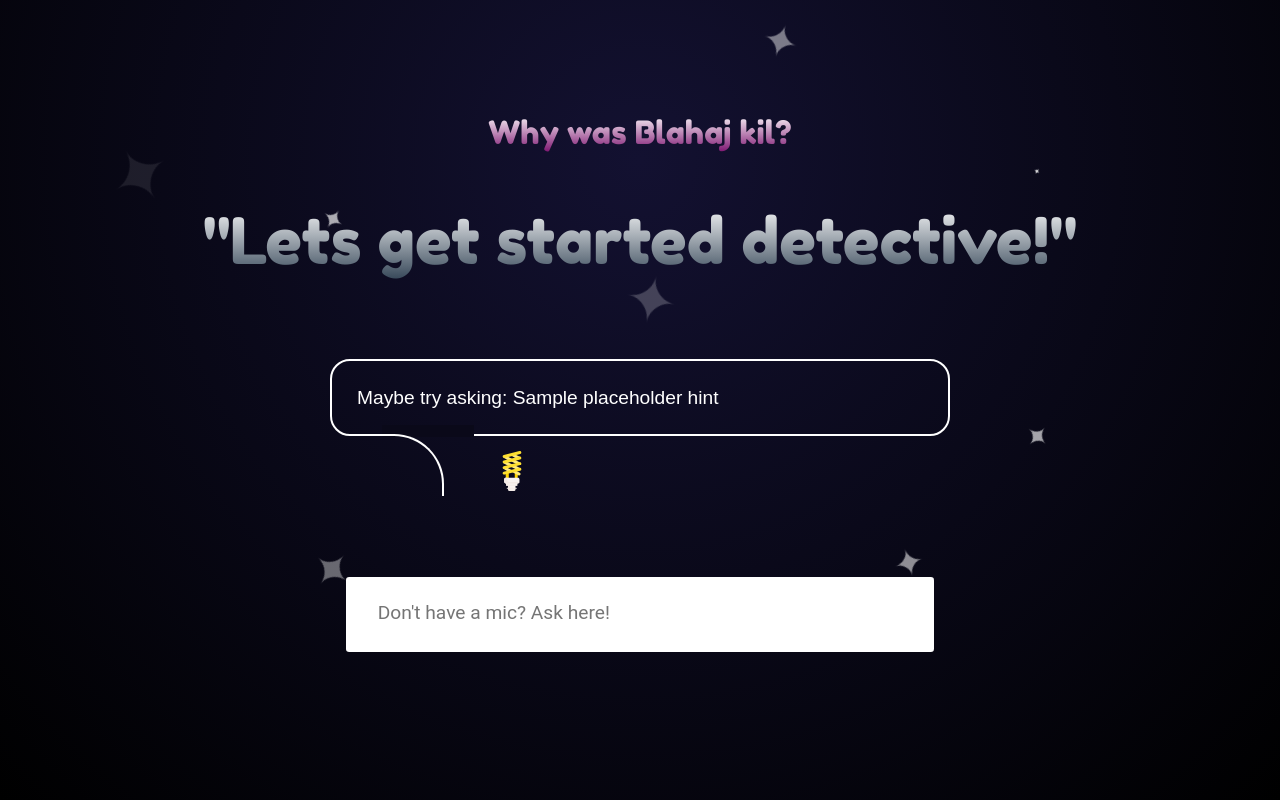
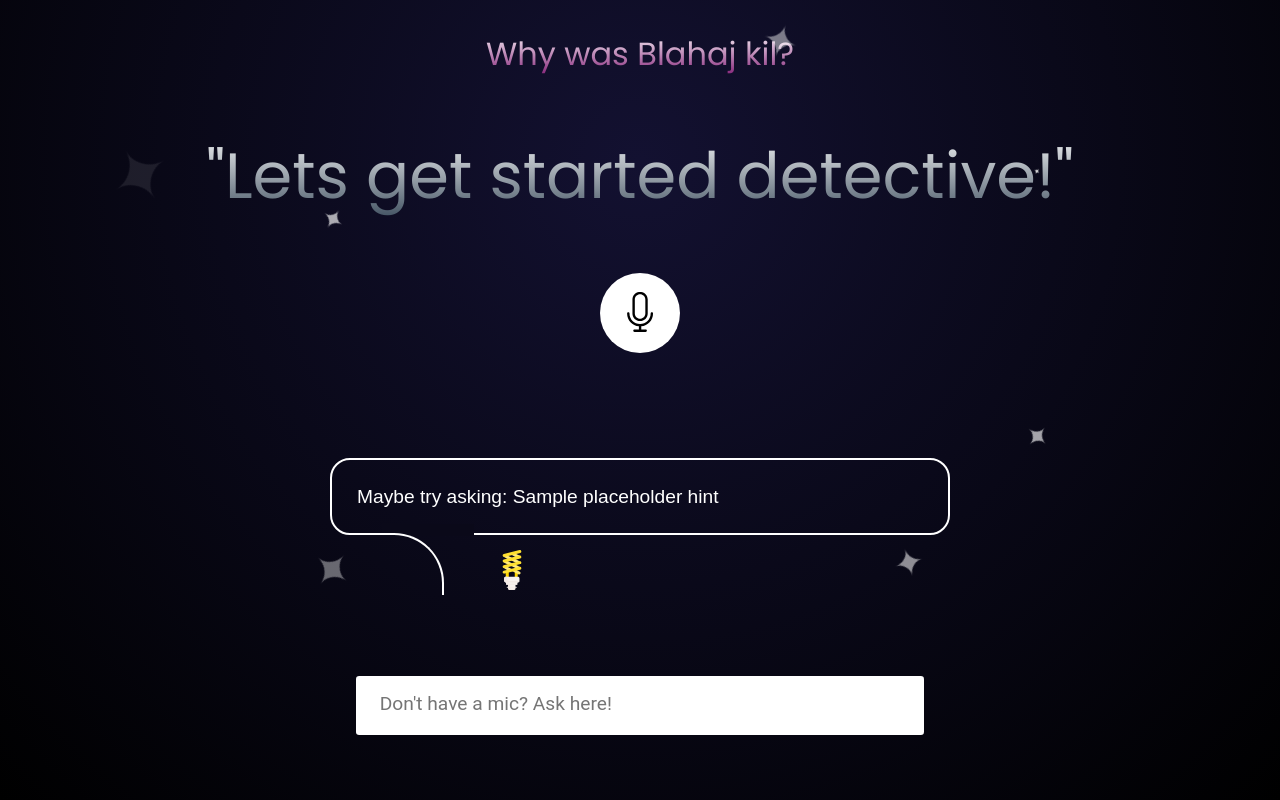
Before and after one commit to kartikcho/NoirNight, a React (Create React App) app: page / in a window 1280 px wide. Built offline with nearby package versions, Linux system fonts and the light colour scheme.

Commit message:
fix CSS, add speak button

```diff
--- a/src/globals.css
+++ b/src/globals.css
@@ -62,7 +62,7 @@ body {
   font-size: 2em;
   text-align: center;
   font-weight: normal;
-  font-family: 'Fredoka One', cursive;
+  font-family: 'Poppins', sans-serif;
   background: -webkit-linear-gradient(#fff, #7e1671);
   -webkit-background-clip: text;
   -webkit-text-fill-color: transparent;
@@ -74,7 +74,7 @@ body {
   font-size: 4em;
   text-align: center;
   font-weight: normal;
-  font-family: 'Fredoka One', cursive;
+  font-family: 'Poppins', sans-serif;
   background: -webkit-linear-gradient(#fff, #38495a);
   -webkit-background-clip: text;
   -webkit-text-fill-color: transparent;
@@ -87,15 +87,52 @@ body {
   }
 }
 
-@keyframes ima {
-  50% {
-    transform: scaleX(-1);
-  }
-}
-
 .btns {
   margin-top: 50px;
   text-align: center;
+}
+
+.voice-button {
+  margin-top: 50px;
+  padding-bottom: 25px;
+  position: relative;
+  width: 100%;
+  height: 100%;
+  display: -webkit-box;
+  display: flex;
+  flex-wrap: wrap;
+  -webkit-box-align: center;
+          align-items: center;
+  -webkit-box-pack: center;
+          justify-content: center;
+}
+.voice-button:after {
+  content: "";
+  position: absolute;
+  z-index: 0;
+  top: 0;
+  right: 0;
+  bottom: 0;
+  left: 0;
+}
+
+.voice-button-icon {
+  cursor: pointer;
+  position: relative;
+  z-index: 1;
+  width: 80px;
+  height: 80px;
+  color: #1a1a1a;
+  background: #fff;
+  border-radius: 50%;
+  border: none;
+  -webkit-transition: box-shadow 400ms cubic-bezier(0.2, 0, 0.7, 1), -webkit-transform 200ms cubic-bezier(0.2, 0, 0.7, 1);
+  transition: box-shadow 400ms cubic-bezier(0.2, 0, 0.7, 1), -webkit-transform 200ms cubic-bezier(0.2, 0, 0.7, 1);
+  transition: box-shadow 400ms cubic-bezier(0.2, 0, 0.7, 1), transform 200ms cubic-bezier(0.2, 0, 0.7, 1);
+  transition: box-shadow 400ms cubic-bezier(0.2, 0, 0.7, 1), transform 200ms cubic-bezier(0.2, 0, 0.7, 1), -webkit-transform 200ms cubic-bezier(0.2, 0, 0.7, 1);
+}
+.voice-button-icon:hover {
+  box-shadow: 0 0 1px 15px rgba(223, 92, 240, 0.4), 0 0 1px 30px rgba(223, 92, 240, 0.1), 0 0 1px 45px rgba(223, 92, 240, 0.1);
 }
 
 .input-question {
@@ -187,7 +224,7 @@ body {
   color: #333;
   font-size: 1.2rem;
   margin: 0 auto;
-  padding: 1.5rem 2rem;
+  padding: 1rem 1.5rem;
   border-radius: 0.2rem;
   background-color: rgb(255, 255, 255);
   border: none;
--- a/src/views/Play.js
+++ b/src/views/Play.js
@@ -1,5 +1,6 @@
 import React, { useState } from 'react';
 import lightbulb from '../lightbulb.svg';
+import speak from '../speak.svg';
 
 export default function Play() {
   const [Speech, setSpeech] = useState('Lets get started detective!');
@@ -9,6 +10,13 @@ export default function Play() {
     <div>
       <h3 className="speech-input">Why was Blahaj kil?{InputQuestion}</h3>
       <h1 className="speech-output">"{Speech}"</h1>
+
+      <div class="voice-button">
+        <button class="voice-button-icon">
+          <img style={{ maxWidth: '40px' }} src={speak} alt="speak icon" />
+        </button>
+      </div>
+
       <div class="blockquote hint-box">
         <h1>Maybe try asking: Sample placeholder hint</h1>
         <h4>
@@ -19,6 +27,8 @@ export default function Play() {
           />
         </h4>
       </div>
+
+
       <div className="input-question">
         <input
           type="text"
```
Also changed, not shown: src/speak.svg (added).
